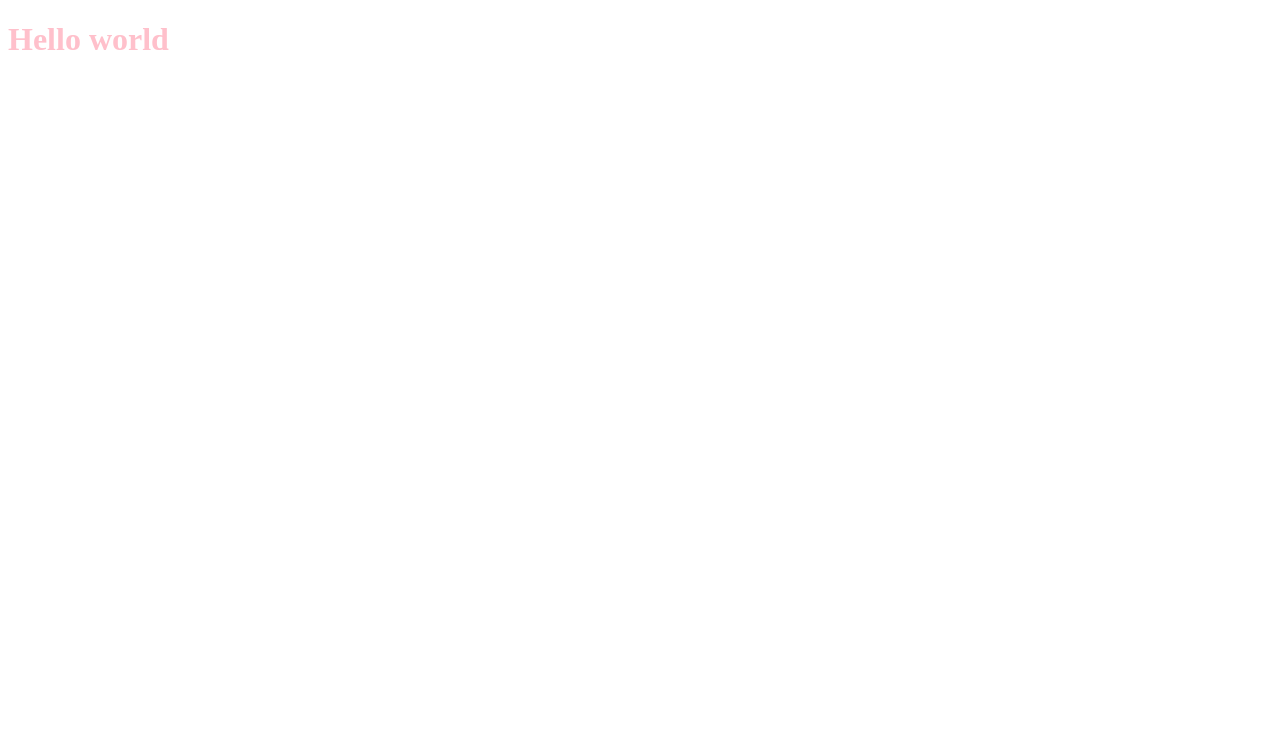
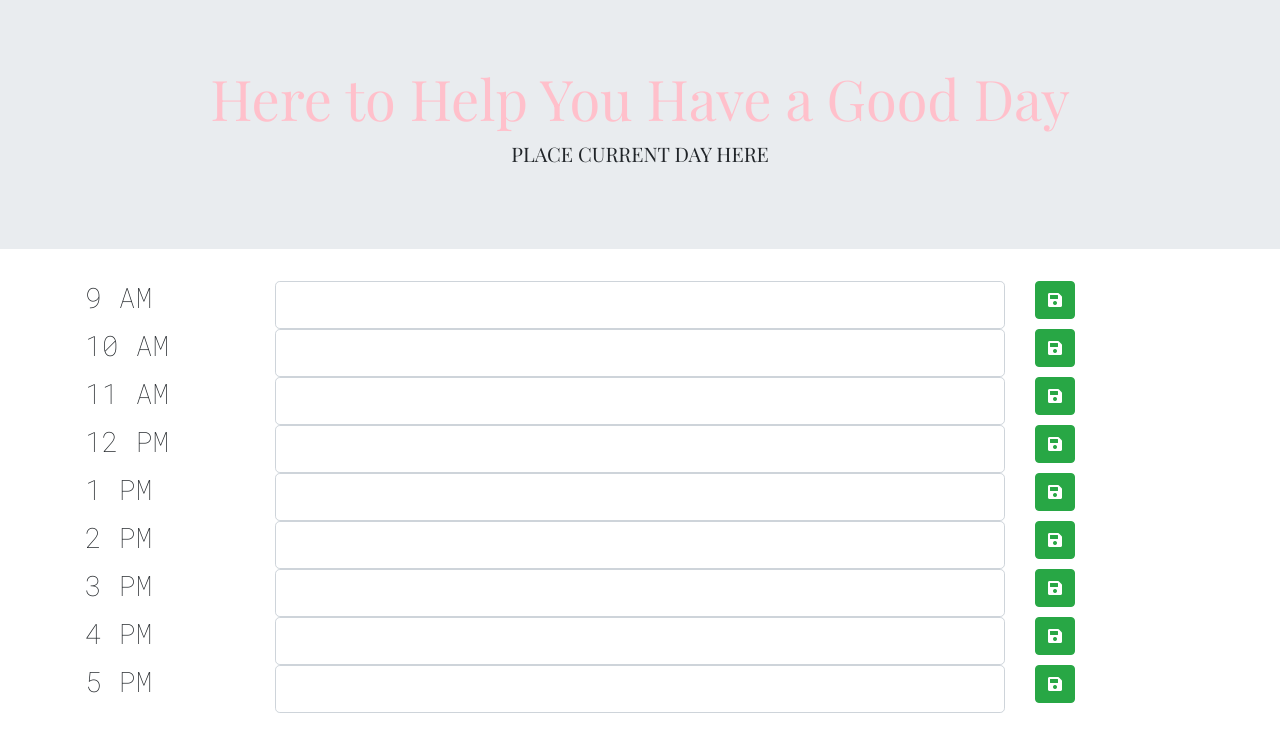
Before and after one commit to mayastucky/gt-hw5-day-planner, a plain HTML site: page index.html in a window 1280 px wide. Drawn offline with nearby package versions, Linux system fonts and the light colour scheme.

Commit message:
created grid of times, text input, and save buttons

```diff
--- a/index.html
+++ b/index.html
@@ -4,9 +4,191 @@
     <meta charset="UTF-8" />
     <meta name="viewport" content="width=device-width, initial-scale=1.0" />
     <title>Day Planner</title>
+    <link
+      rel="stylesheet"
+      href="https://stackpath.bootstrapcdn.com/bootstrap/4.5.0/css/bootstrap.min.css"
+      integrity="sha384-9aIt2nRpC12Uk9gS9baDl411NQApFmC26EwAOH8WgZl5MYYxFfc+NcPb1dKGj7Sk"
+      crossorigin="anonymous"
+    />
+    <script
+      src="https://code.jquery.com/jquery-3.5.1.slim.min.js"
+      integrity="sha384-DfXdz2htPH0lsSSs5nCTpuj/zy4C+OGpamoFVy38MVBnE+IbbVYUew+OrCXaRkfj"
+      crossorigin="anonymous"
+    ></script>
+    <script
+      src="https://cdn.jsdelivr.net/npm/popper.js@1.16.0/dist/umd/popper.min.js"
+      integrity="sha384-Q6E9RHvbIyZFJoft+2mJbHaEWldlvI9IOYy5n3zV9zzTtmI3UksdQRVvoxMfooAo"
+      crossorigin="anonymous"
+    ></script>
+    <script
+      src="https://stackpath.bootstrapcdn.com/bootstrap/4.5.0/js/bootstrap.min.js"
+      integrity="sha384-OgVRvuATP1z7JjHLkuOU7Xw704+h835Lr+6QL9UvYjZE3Ipu6Tp75j7Bh/kR0JKI"
+      crossorigin="anonymous"
+    ></script>
     <link rel="stylesheet" type="text/css" href="style.css" />
+    <link
+      href="https://fonts.googleapis.com/css2?family=Playfair+Display&display=swap"
+      rel="stylesheet"
+    />
+    <link
+      rel="stylesheet"
+      href="https://use.fontawesome.com/releases/v5.7.0/css/all.css"
+      integrity="sha384-lZN37f5QGtY3VHgisS14W3ExzMWZxybE1SJSEsQp9S+oqd12jhcu+A56Ebc1zFSJ"
+      crossorigin="anonymous"
+    />
+    <link
+      href="https://fonts.googleapis.com/css2?family=Roboto+Mono:wght@100&display=swap"
+      rel="stylesheet"
+    />
   </head>
   <body>
-    <h1>Hello world</h1>
+    <!-- jumbotron -->
+    <div class="jumbotron jumbotron-fluid">
+      <div class="container">
+        <h1 class="display-4">Here to Help You Have a Good Day</h1>
+        <p class="lead" id="currentDay">PLACE CURRENT DAY HERE</p>
+      </div>
+    </div>
+    <!-- end of jumbotron -->
+
+    <div class="container">
+      <!-- First row with 3 columns (1 for time, 1 for text input, 1 for save button) -->
+      <div class="row">
+        <div class="col-sm-2">
+          <h3>9 AM</h3>
+        </div>
+        <div class="col-sm-8">
+          <input class="form-control form-control-lg" id="9am" type="text" />
+        </div>
+        <div class="col-sm-2">
+          <button type="button" class="btn btn-success">
+            <i class="fa fa-save"></i>
+          </button>
+        </div>
+      </div>
+      <!-- Second row -->
+      <div class="row">
+        <div class="col-sm-2">
+          <h3>10 AM</h3>
+        </div>
+        <div class="col-sm-8">
+          <input class="form-control form-control-lg" id="10am" type="text" />
+        </div>
+        <div class="col-sm-2">
+          <button type="button" class="btn btn-success">
+            <i class="fa fa-save"></i>
+          </button>
+        </div>
+      </div>
+      <!-- Third Row -->
+      <div class="row">
+        <div class="col-sm-2">
+          <h3>11 AM</h3>
+        </div>
+        <div class="col-sm-8">
+          <input class="form-control form-control-lg" id="11am" type="text" />
+        </div>
+        <div class="col-sm-2">
+          <button type="button" class="btn btn-success">
+            <i class="fa fa-save"></i>
+          </button>
+        </div>
+      </div>
+      <!-- Fourth row -->
+      <div class="row">
+        <div class="col-sm-2">
+          <h3>12 PM</h3>
+        </div>
+        <div class="col-sm-8">
+          <input class="form-control form-control-lg" id="12pm" type="text" />
+        </div>
+        <div class="col-sm-2">
+          <button type="button" class="btn btn-success">
+            <i class="fa fa-save"></i>
+          </button>
+        </div>
+      </div>
+      <!-- Fifth row -->
+      <div class="row">
+        <div class="col-sm-2">
+          <h3>1 PM</h3>
+        </div>
+        <div class="col-sm-8">
+          <input class="form-control form-control-lg" id="1pm" type="text" />
+        </div>
+        <div class="col-sm-2">
+          <button type="button" class="btn btn-success">
+            <i class="fa fa-save"></i>
+          </button>
+        </div>
+      </div>
+      <!-- Sixth row  -->
+      <div class="row">
+        <div class="col-sm-2">
+          <h3>2 PM</h3>
+        </div>
+        <div class="col-sm-8">
+          <input class="form-control form-control-lg" id="2pm" type="text" />
+        </div>
+        <div class="col-sm-2">
+          <button type="button" class="btn btn-success">
+            <i class="fa fa-save"></i>
+          </button>
+        </div>
+      </div>
+      <!-- Seventh row -->
+      <div class="row">
+        <div class="col-sm-2">
+          <h3>3 PM</h3>
+        </div>
+        <div class="col-sm-8">
+          <input class="form-control form-control-lg" id="3pm" type="text" />
+        </div>
+        <div class="col-sm-2">
+          <button type="button" class="btn btn-success">
+            <i class="fa fa-save"></i>
+          </button>
+        </div>
+      </div>
+      <!-- Eight row -->
+      <div class="row">
+        <div class="col-sm-2">
+          <h3>4 PM</h3>
+        </div>
+        <div class="col-sm-8">
+          <input class="form-control form-control-lg" id="4pm" type="text" />
+        </div>
+        <div class="col-sm-2">
+          <button type="button" class="btn btn-success">
+            <i class="fa fa-save"></i>
+          </button>
+        </div>
+      </div>
+      <!-- Ninth row -->
+      <div class="row">
+        <div class="col-sm-2">
+          <h3>5 PM</h3>
+        </div>
+        <div class="col-sm-8">
+          <input class="form-control form-control-lg" id="5pm" type="text" />
+        </div>
+        <div class="col-sm-2">
+          <button type="button" class="btn btn-success">
+            <i class="fa fa-save"></i>
+          </button>
+        </div>
+      </div>
+    </div>
   </body>
 </html>
+
+<!-- PSEUDO-CODING (HTML)
+    REMEMBER TO ADD BOOTSTRAP!
+    1. add jumbotron!
+    2. create a container
+         a. row
+            i.time block
+            ii. input field
+            iii. save button
+         b. repeat until 5 pm
+    3. add id's to each to correspond to their times -->
--- a/style.css
+++ b/style.css
@@ -1,3 +1,13 @@
 h1 {
   color: pink;
 }
+
+.display-4,
+#currentDay {
+  font-family: "Playfair Display", serif;
+  text-align: center;
+}
+
+h3 {
+  font-family: "Roboto Mono", monospace;
+}
```
